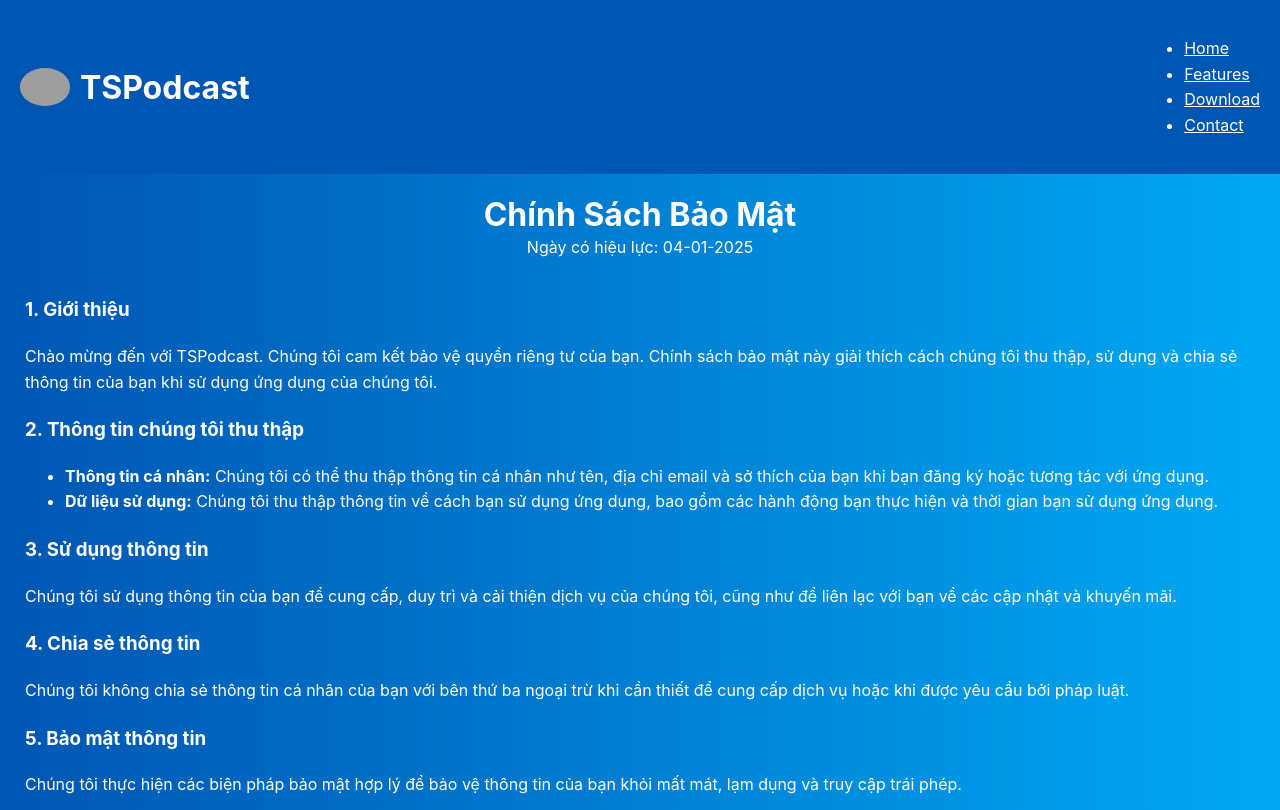
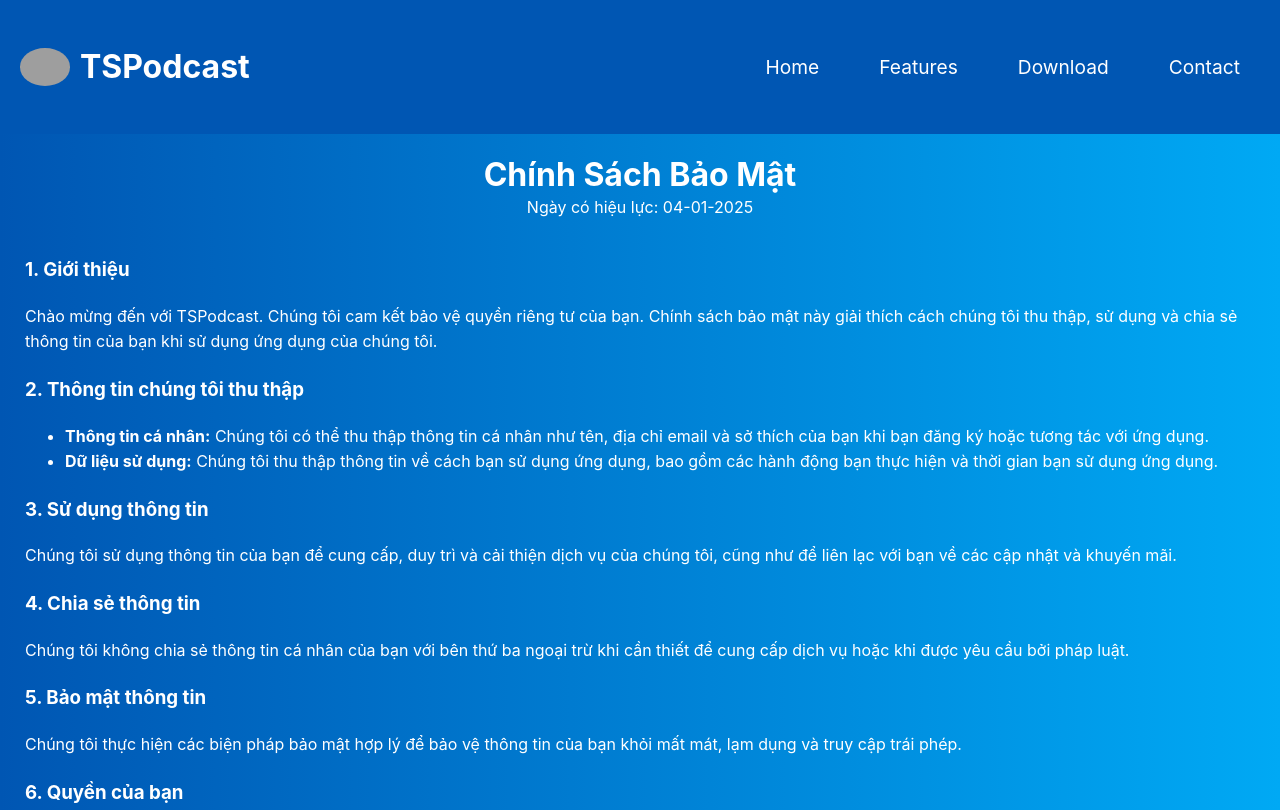
Before and after one commit to tuandv1405/TSPodcastPage, a plain HTML site: page public/privacy.html in a window 1280 px wide. Shown: the top 810 px of the page. Drawn offline with Linux system fonts and the light colour scheme; grey boxes are pictures that could not be loaded.

Commit message:
Change header privacy

```diff
--- a/public/privacy.html
+++ b/public/privacy.html
@@ -67,18 +67,21 @@
 <body>
     <header>
         <div class="header-left">
-            <img src="https://i.ibb.co/9VMX0Wc/ic-launcher-playstore.png" alt="TSPodcast Logo" class="logo">
-            <h1>TSPodcast</h1>
+          <img src="https://i.ibb.co/9VMX0Wc/ic-launcher-playstore.png" alt="TSPodcast Logo" class="logo">
+          <h1>TSPodcast</h1>
         </div>
         <nav class="header-right">
-            <ul>
-                <li><a href="index.html">Home</a></li>
-                <li><a href="index.html#features">Features</a></li>
-                <li><a href="index.html#download">Download</a></li>
-                <li><a href="index.html#contact">Contact</a></li>
-            </ul>
+          <button class="nav-toggle" aria-label="Toggle navigation">
+            <span class="hamburger"></span>
+          </button>
+          <ul class="nav-links">
+            <li><a href="#hero">Home</a></li>
+            <li><a href="#features">Features</a></li>
+            <li><a href="#download">Download</a></li>
+            <li><a href="#contact">Contact</a></li>
+          </ul>
         </nav>
-    </header>
+      </header>
 
     <div class="privacy-section">
         <div class="section-top">
```
